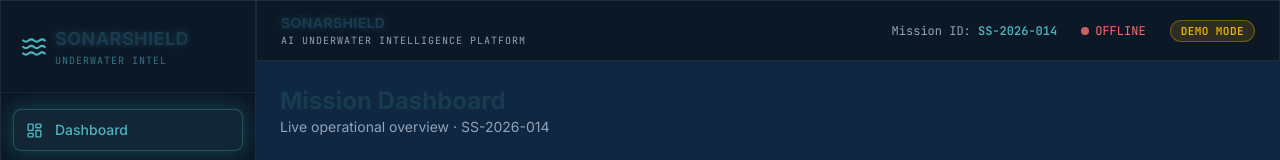
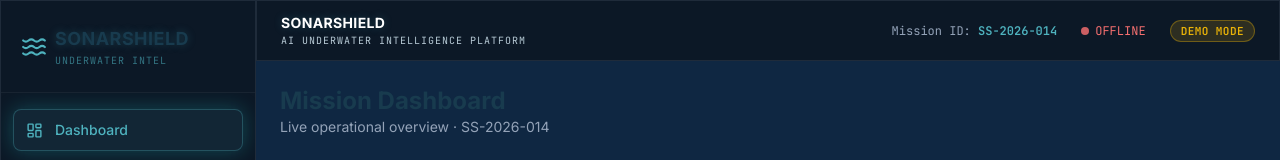
Before and after one commit to Divyanshi-shisodia/sonarshield_1, a React (Vite) app in the folder frontend/: page /#/dashboard in a window 1280 px wide. Shown: the top 160 px of the page. Built offline with nearby package versions, Linux system fonts and the light colour scheme; no server answers.

Commit message:
Update UI colors

```diff
--- a/frontend/src/components/TopBar.tsx
+++ b/frontend/src/components/TopBar.tsx
@@ -11,8 +11,10 @@
   return (
     <header className="sticky top-0 z-30 glass-strong border-b border-cyan-glow/10 px-6 py-3 flex items-center justify-between">
       <div>
-        <div className="font-bold tracking-wide text-sm text-glow">SONARSHIELD</div>
-        <div className="text-[10px] mono text-slate-400 tracking-widest">AI UNDERWATER INTELLIGENCE PLATFORM</div>
+        <div className="font-bold tracking-wide text-sm text-white text-glow">
+  SONARSHIELD
+</div>
+        <div className="text-[10px] mono text-[#B8CBD6] tracking-widest">AI UNDERWATER INTELLIGENCE PLATFORM</div>
       </div>
 
       <div className="flex items-center gap-6 mono text-xs">
```
